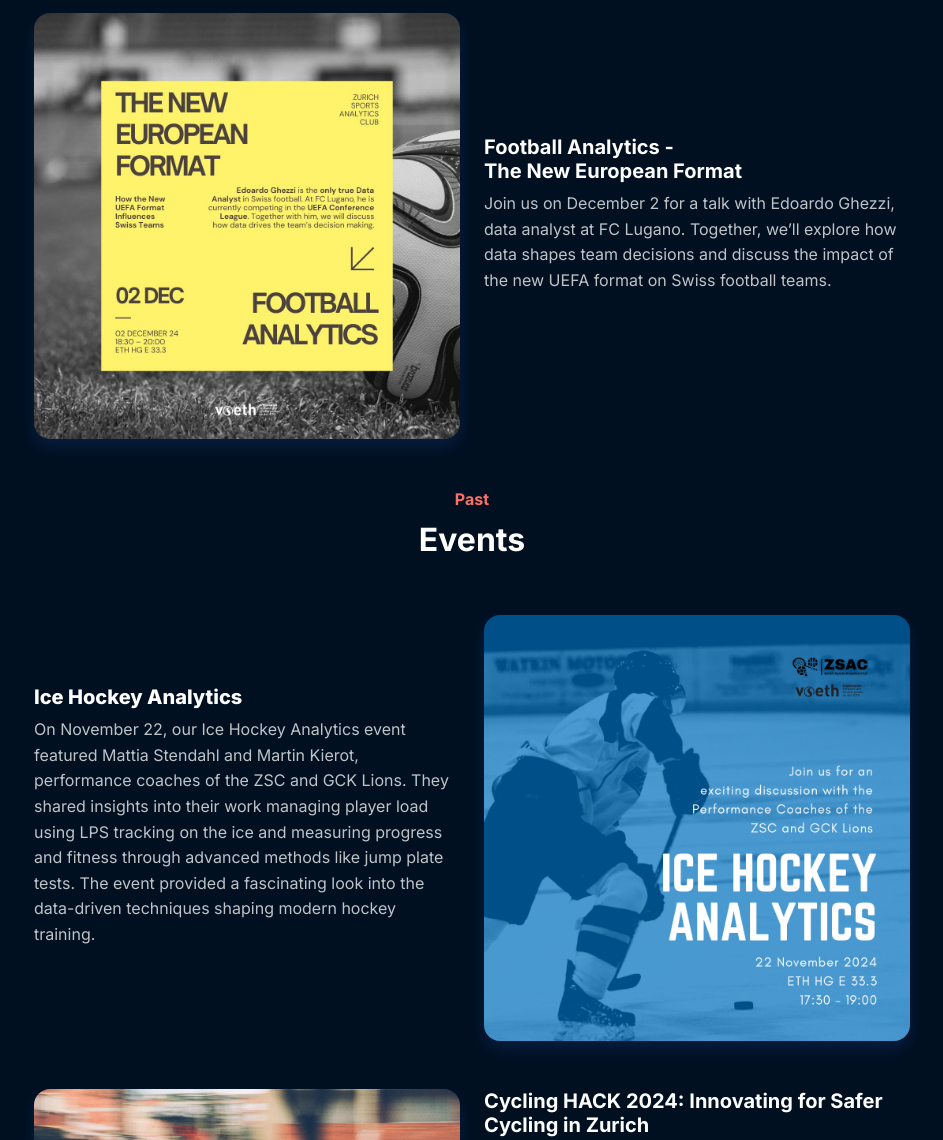
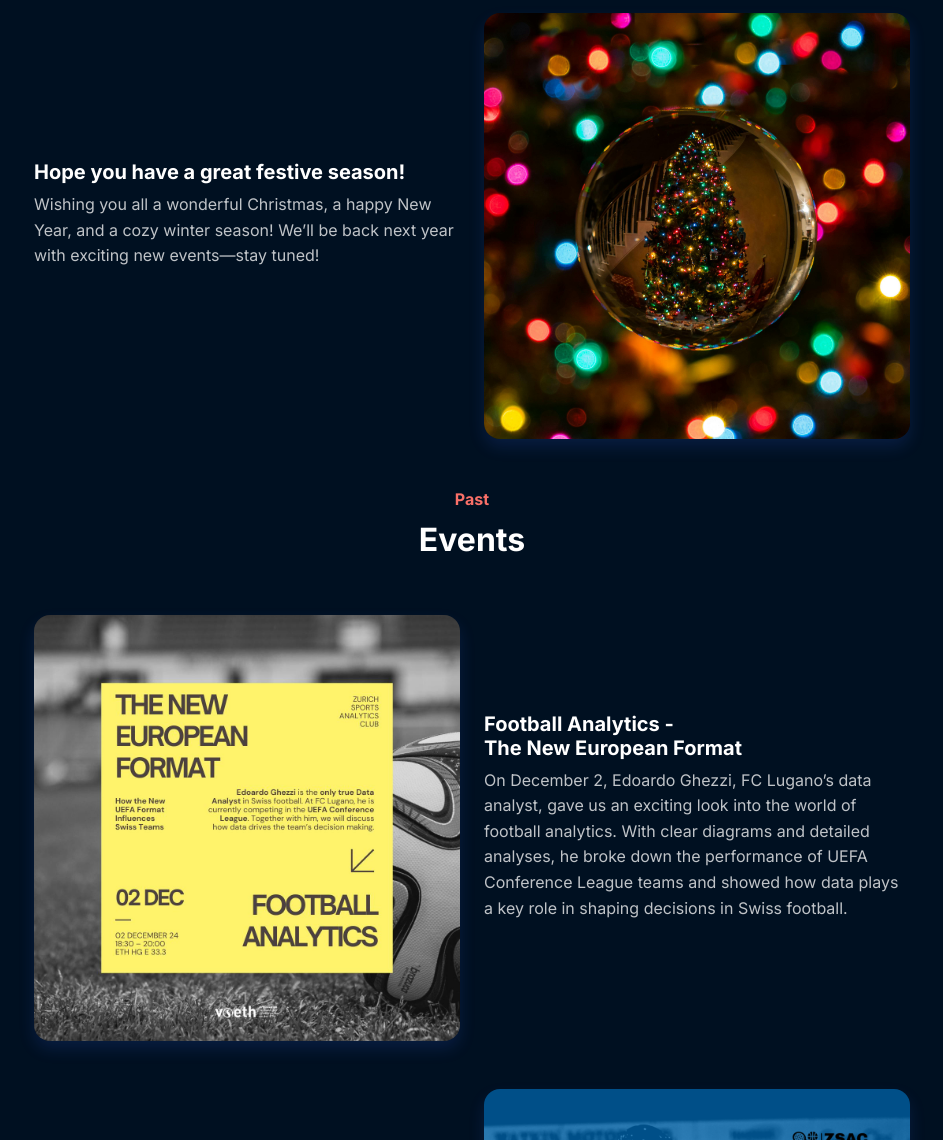
Before and after one commit to sportsanalyticszh/sportsanalyticszh.github.io, a plain HTML site: page services.html in a window 1280 px wide. Shown: the part 300-1440 px from the top of the page, without its empty margins (168-1111 px from the left). Drawn offline with Linux system fonts and the light colour scheme.

Commit message:
Update 03.12.2024
Football Event done
+ Holiday wishes

```diff
--- a/services.html
+++ b/services.html
@@ -49,18 +49,27 @@
                 </div>
             </div>
             <div class="row row-cols-1 row-cols-md-2 mx-auto" style="max-width: 900px;">
-                <div class="col mb-5"><img class="rounded img-fluid shadow" src="assets/img/New_European_Format.jpg"></div>
                 <div class="col d-md-flex align-items-md-end align-items-lg-center mb-5">
                     <div>
-                        <h5 class="fw-bold">Football Analytics - <br>The New European Format</h5>
-                        <p class="text-muted mb-4">Join us on December 2 for a talk with Edoardo Ghezzi, data analyst at FC Lugano. Together, we’ll explore how data shapes team decisions and discuss the impact of the new UEFA format on Swiss football teams.</p>
+                        <h5 class="fw-bold">Hope you have a great festive season!</h5>
+                        <p class="text-muted mb-4">Wishing you all a wonderful Christmas, a happy New Year, and a cozy winter season! We’ll be back next year with exciting new events—stay tuned!</p>
                     </div>
                 </div>
+                <div class="col mb-5"><img class="rounded img-fluid shadow" src="assets/img/christmas3.jpg"></div>
             </div>
             <div class="row mb-4 mb-lg-5">
                 <div class="col-md-8 col-xl-6 text-center mx-auto">
                     <p class="fw-bold text-success mb-2">Past</p>
                     <h2 class="fw-bold">Events</h2>
+                </div>
+            </div>
+            <div class="row row-cols-1 row-cols-md-2 mx-auto" style="max-width: 900px;">
+                <div class="col mb-5"><img class="rounded img-fluid shadow" src="assets/img/New_European_Format.jpg"></div>
+                <div class="col d-md-flex align-items-md-end align-items-lg-center mb-5">
+                    <div>
+                        <h5 class="fw-bold">Football Analytics - <br>The New European Format</h5>
+                        <p class="text-muted mb-4">On December 2, Edoardo Ghezzi, FC Lugano’s data analyst, gave us an exciting look into the world of football analytics. With clear diagrams and detailed analyses, he broke down the performance of UEFA Conference League teams and showed how data plays a key role in shaping decisions in Swiss football.</p>
+                    </div>
                 </div>
             </div>
             <div class="row row-cols-1 row-cols-md-2 mx-auto" style="max-width: 900px;">
```
Also changed, not shown: index.html (+4 -4 lines), assets/img/christmas3.jpg (added), 1 other file.
